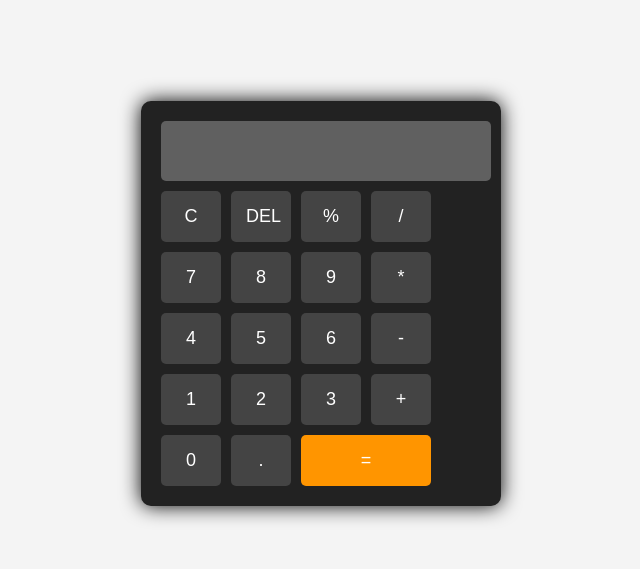
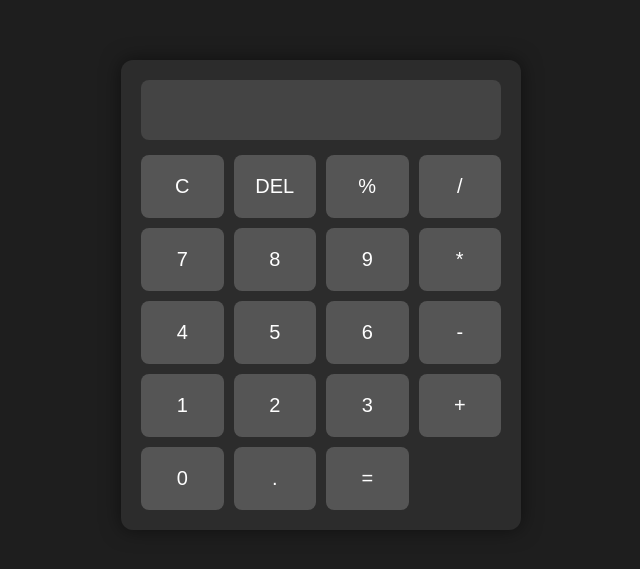
Before and after one commit to malcolmxr98/My-calculator, a plain HTML site: page index.html in a window 1280 px wide. Shown: the part 105-674 px from the top of the page, without its empty margins (319-959 px from the left). Drawn offline with Linux system fonts and the light colour scheme.

Commit message:
Revamp calculator UI and enhance functionality
Updated the calculator layout and functionality with improved styling and JavaScript handling.

```diff
--- a/index.html
+++ b/index.html
@@ -1,43 +1,123 @@
 <!DOCTYPE html>
 <html lang="en">
+<head>
+  <meta charset="UTF-8" />
+  <meta name="viewport" content="width=device-width, initial-scale=1.0" />
+  <title>Simple Calculator</title>
+  <style>
+    body {
+      margin: 0;
+      padding: 0;
+      display: flex;
+      justify-content: center;
+      align-items: center;
+      height: 100vh;
+      background: #1e1e1e;
+      font-family: 'Segoe UI', sans-serif;
+    }
 
-<head>
-    <meta charset="UTF-8">
-    <meta name="viewport" content="width=device-width, initial-scale=1.0">
-    <title>My Simple Calculator</title>
-    <link rel="stylesheet" href="calcstyle.css">
+    .calculator {
+      width: 100%;
+      max-width: 360px;
+      padding: 20px;
+      background: #2c2c2c;
+      border-radius: 12px;
+      box-shadow: 0 0 20px rgba(0,0,0,0.5);
+    }
+
+    #display {
+      width: 100%;
+      height: 60px;
+      font-size: 28px;
+      margin-bottom: 15px;
+      padding: 10px;
+      box-sizing: border-box;
+      border: none;
+      border-radius: 8px;
+      background: #444;
+      color: #fff;
+      text-align: right;
+    }
+
+    .buttons {
+      display: grid;
+      grid-template-columns: repeat(4, 1fr);
+      gap: 10px;
+    }
+
+    button {
+      padding: 20px;
+      font-size: 20px;
+      border: none;
+      border-radius: 8px;
+      background: #555;
+      color: #fff;
+      cursor: pointer;
+      transition: background 0.2s;
+    }
+
+    button:hover {
+      background: #777;
+    }
+
+    button:active {
+      background: #999;
+    }
+  </style>
 </head>
 <body>
-<!-- <a href="https://malcolmxr98.github.io/Portfolio-Website/" class="back-button">← Back to Portfolio</a> -->
-    <div class="calculator">
-        <input type="text" id="display" disabled>
-        <div class="buttons">
-            <button onclick="clearDisplay()">C</button>
-            <button onclick="deleteLast()">DEL</button>
-            <button onclick="appendValue('%')">%</button>
-            <button onclick="appendValue('/')">/</button>
+  <div class="calculator">
+    <input type="text" id="display" readonly />
+    <div class="buttons">
+      <button>C</button>
+      <button>DEL</button>
+      <button>%</button>
+      <button>/</button>
+      <button>7</button>
+      <button>8</button>
+      <button>9</button>
+      <button>*</button>
+      <button>4</button>
+      <button>5</button>
+      <button>6</button>
+      <button>-</button>
+      <button>1</button>
+      <button>2</button>
+      <button>3</button>
+      <button>+</button>
+      <button>0</button>
+      <button>.</button>
+      <button>=</button>
+    </div>
+  </div>
 
-            <button onclick="appendValue('7')">7</button>
-            <button onclick="appendValue('8')">8</button>
-            <button onclick="appendValue('9')">9</button>
-            <button onclick="appendValue('*')">*</button>
+  <script>
+    const display = document.getElementById('display');
+    const buttons = document.querySelectorAll('button');
 
-            <button onclick="appendValue('4')">4</button>
-            <button onclick="appendValue('5')">5</button>
-            <button onclick="appendValue('6')">6</button>
-            <button onclick="appendValue('-')">-</button>
+    let currentInput = '';
 
-            <button onclick="appendValue('1')">1</button>
-            <button onclick="appendValue('2')">2</button>
-            <button onclick="appendValue('3')">3</button>
-            <button onclick="appendValue('+')">+</button>
+    buttons.forEach(button => {
+      button.addEventListener('click', () => {
+        const value = button.textContent;
 
-            <button onclick="appendValue('0')">0</button>
-            <button onclick="appendValue('.')">.</button>
-            <button onclick="calculate()" class="equal">=</button>
-        </div>
-    </div>
+        if (value === 'C') {
+          currentInput = '';
+        } else if (value === 'DEL') {
+          currentInput = currentInput.slice(0, -1);
+        } else if (value === '=') {
+          try {
+            currentInput = eval(currentInput).toString();
+          } catch {
+            currentInput = 'Error';
+          }
+        } else {
+          currentInput += value;
+        }
 
-    <script src="script.js"></script>
+        display.value = currentInput;
+      });
+    });
+  </script>
 </body>
 </html>
```
